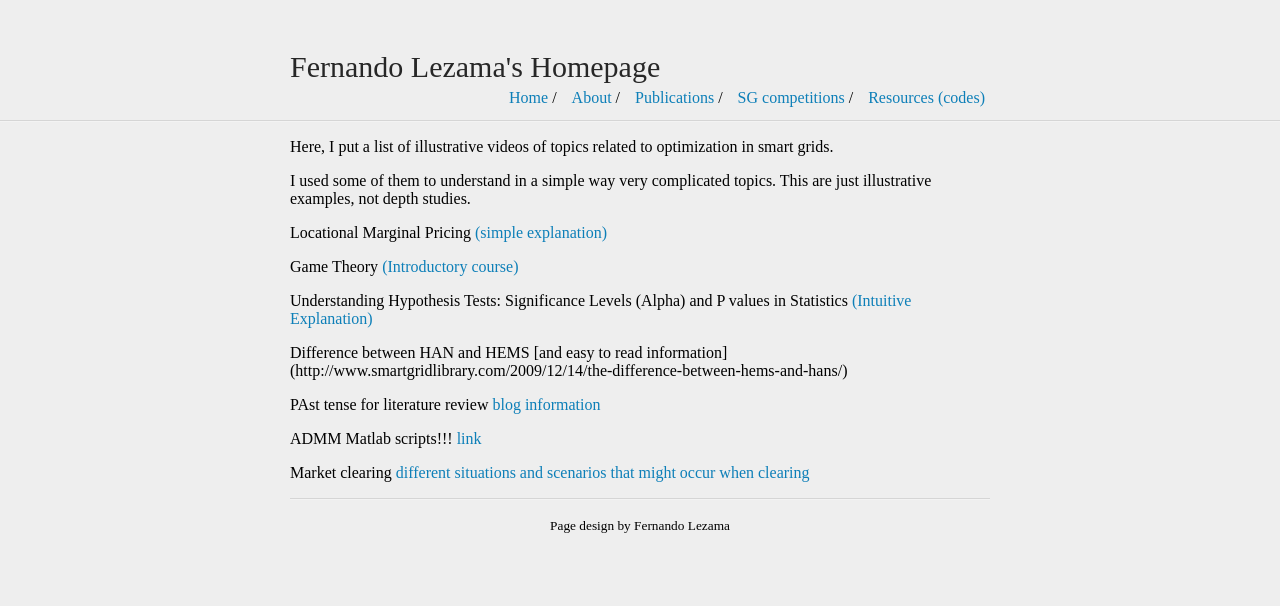
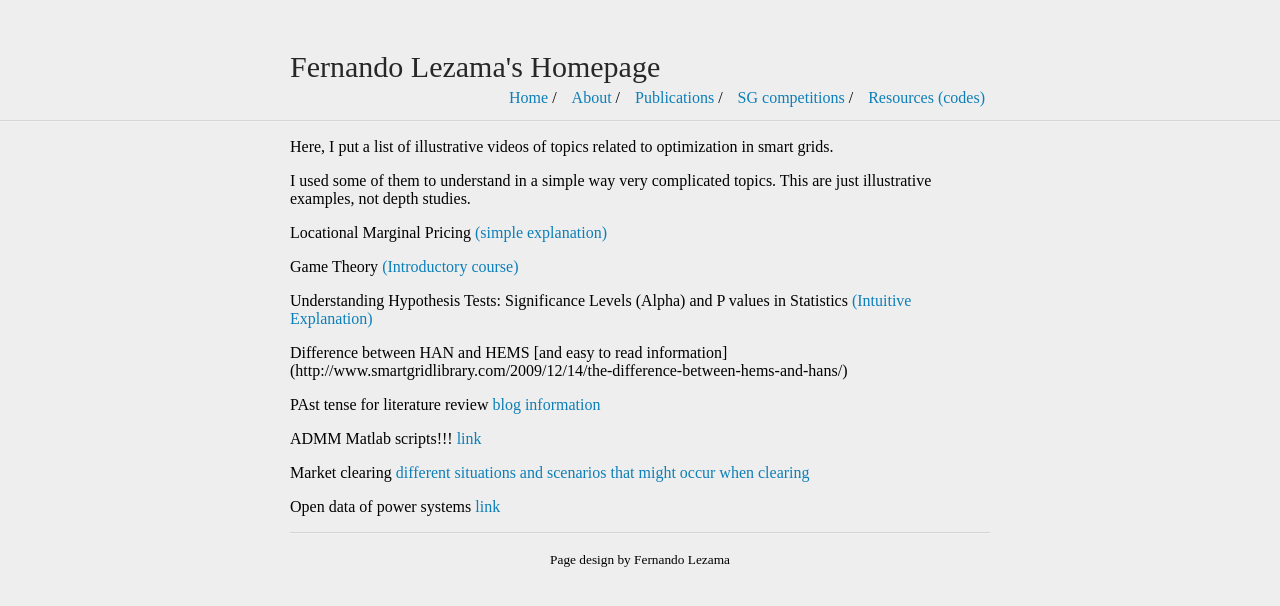
Before and after one commit to fernandolezama/fernandolezama.github.io, a Jekyll site: the page built from InterestingLinks.md, in a window 1280 px wide. Shown: the top 606 px of the page. Built offline with Jekyll 4.4.1, drawn with Linux system fonts in a browser that asks for light colours; our own code applies the rules of GitHub Pages for plain Markdown files.

Commit message:
Update InterestingLinks.md

```diff
--- a/InterestingLinks.md
+++ b/InterestingLinks.md
@@ -16,3 +16,6 @@ PAst tense for literature review [blog information](https://www.editage.com/insi
 ADMM Matlab scripts!!! [link](https://web.stanford.edu/~boyd/papers/admm/)
 
 Market clearing [different situations and scenarios that might occur when clearing](http://gridlab-d.shoutwiki.com/wiki/Spec:Market)
+
+
+Open data of power systems [link](https://data.open-power-system-data.org/time_series)
```
